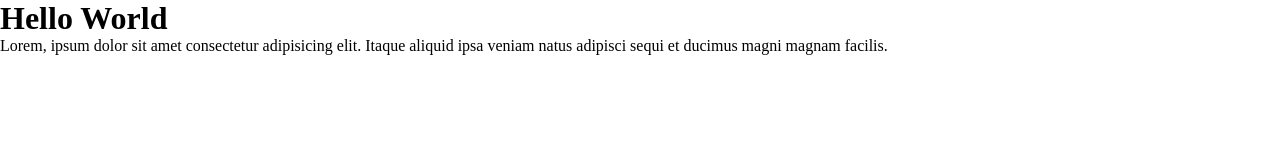
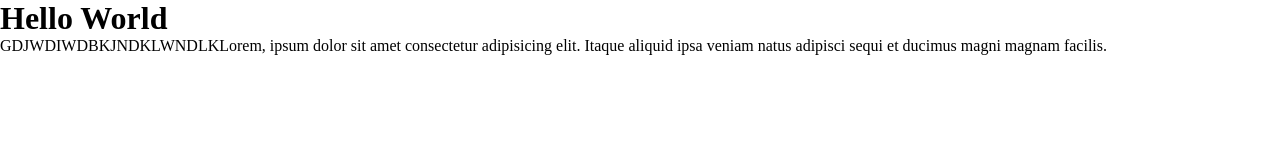
Before and after one commit to Harshitop4/github-demo, a plain HTML site: page index.html in a window 1280 px wide. Drawn offline with Linux system fonts and the light colour scheme.

Commit message:
Update index.html

```diff
--- a/index.html
+++ b/index.html
@@ -8,6 +8,6 @@
 </head>
 <body>
     <h1>Hello World</h1>
-    <p>Lorem, ipsum dolor sit amet consectetur adipisicing elit. Itaque aliquid ipsa veniam natus adipisci sequi et ducimus magni magnam facilis.</p>
+    <p>GDJWDIWDBKJNDKLWNDLKLorem, ipsum dolor sit amet consectetur adipisicing elit. Itaque aliquid ipsa veniam natus adipisci sequi et ducimus magni magnam facilis.</p>
 </body>
 </html>
```
